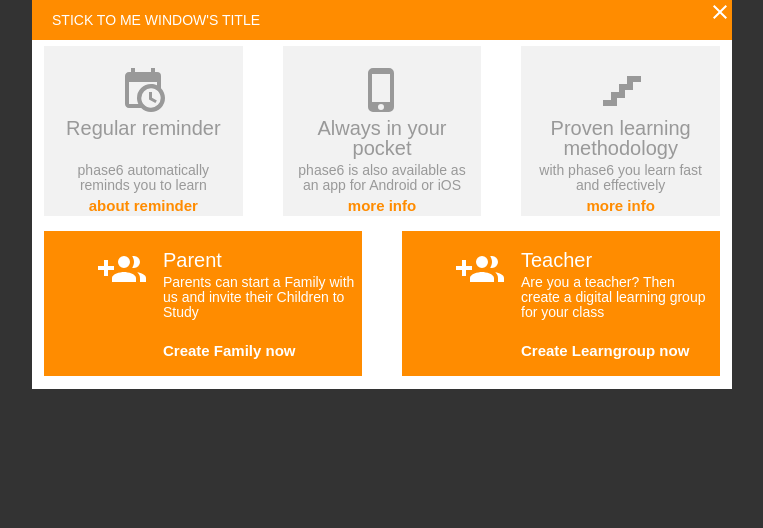
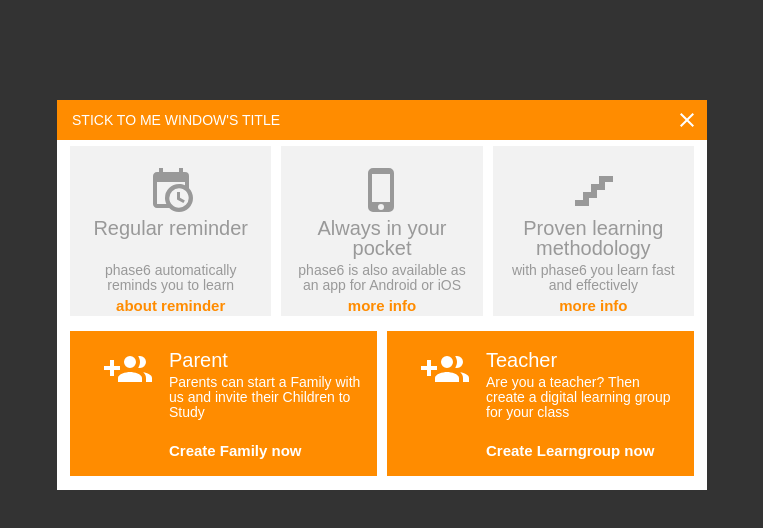
Before and after one commit to TheT1ng/MenuFromScreenshot, a plain HTML site: page index.html in a window 1280 px wide. Shown: the whole page, without its empty margins (258-1021 px from the left). Drawn offline with Linux system fonts and the light colour scheme.

Commit message:
I'm gonna say speshimen...Final

```diff
--- a/css/style.css
+++ b/css/style.css
@@ -1,37 +1,54 @@
 *{
     font-family: sans-serif;
-    cursor:default;
 }
 
 body{
     background: #333;
 }
 
+#onTop{
+    visibility: hidden;
+    width:100%;
+    height:100px;
+}
+
 #back{
     margin: auto;
-    width:700px;
+    width:650px;
+}
+
+#back span{
+    color:white;
+    margin-left: 15px;
 }
 
 #top{
     background: #FF8C00;
     height: 40px;
     line-height: 40px;
-}
-
-span{
-    color:white;
-    margin-left: 20px;
+    padding: 0px;
 }
 
 #main{
     background: #FFFFFF;
-    padding: 1px 7px 8px 7px;
+    padding: 1px 23px 9px 23px;
+}
+
+.col-md-4{
+    padding: 0px;
+    -webkit-perspective: 500px;
+}
+
+.col-lg-6{
+    padding: 0;
 }
 
 .card{
     background: #F2F2F2;
     padding: 20px 4px 0 4px;
     margin: 5px;
+    transition: 1s;
+    transform-style: preserve-3d;
 }
 
 .textTop{
@@ -62,7 +79,7 @@
 }
 
 .textCont{
-    margin-left: 115px;
+    margin-left: 95px;
 }
 
 .textCont p{
@@ -70,9 +87,10 @@
 }
 
 .card:hover{
-
+    -webkit-transform: rotateY(180deg);
+    cursor: pointer;
 }
 
 .cardBot:hover{
-    background: #FAFAD2;
+    background: #f9cf34;
 }
--- a/index.html
+++ b/index.html
@@ -9,12 +9,13 @@
     <script src="js/bootstrap.min.js"></script>
 </head>
 <body>
+<div id="onTop"></div>
 <div id="back">
-    <div id="top" >
+    <div id="top" class="container-fluid">
         <span>STICK TO ME WINDOW'S TITLE</span>
-        <img src="images/close.svg" class="pull-right">
+        <img src="images/close.svg" class="pull-right" style="margin: 8px">
     </div>
-    <div id="main">
+    <div id="main" class="container-fluid">
         <div class="row">
             <div class="col-md-4">
                <div class="card">
@@ -44,7 +45,7 @@
         <div class="row">
             <div class="col-lg-6">
                 <div class="cardBot">
-                    <img src="images/account-multiple-plus.svg" class="pull-left" style="margin-left: 50px">
+                    <img src="images/account-multiple-plus.svg" class="pull-left" style="margin-left: 30px">
                     <div class="textCont">
                         <p class="textTop">Parent</p>
                         <p class="textMid">Parents can start a Family with <br> us and invite their Children to <br> Study</p>
@@ -54,7 +55,7 @@
             </div>
             <div class="col-lg-6">
                 <div class="cardBot">
-                    <img src="images/account-multiple-plus.svg" class="pull-left" style="margin-left: 50px">
+                    <img src="images/account-multiple-plus.svg" class="pull-left" style="margin-left: 30px">
                     <div class="textCont">
                         <p class="textTop">Teacher</p>
                         <p class="textMid">Are you a teacher? Then <br>create a digital learning group <br> for your class</p>
```
